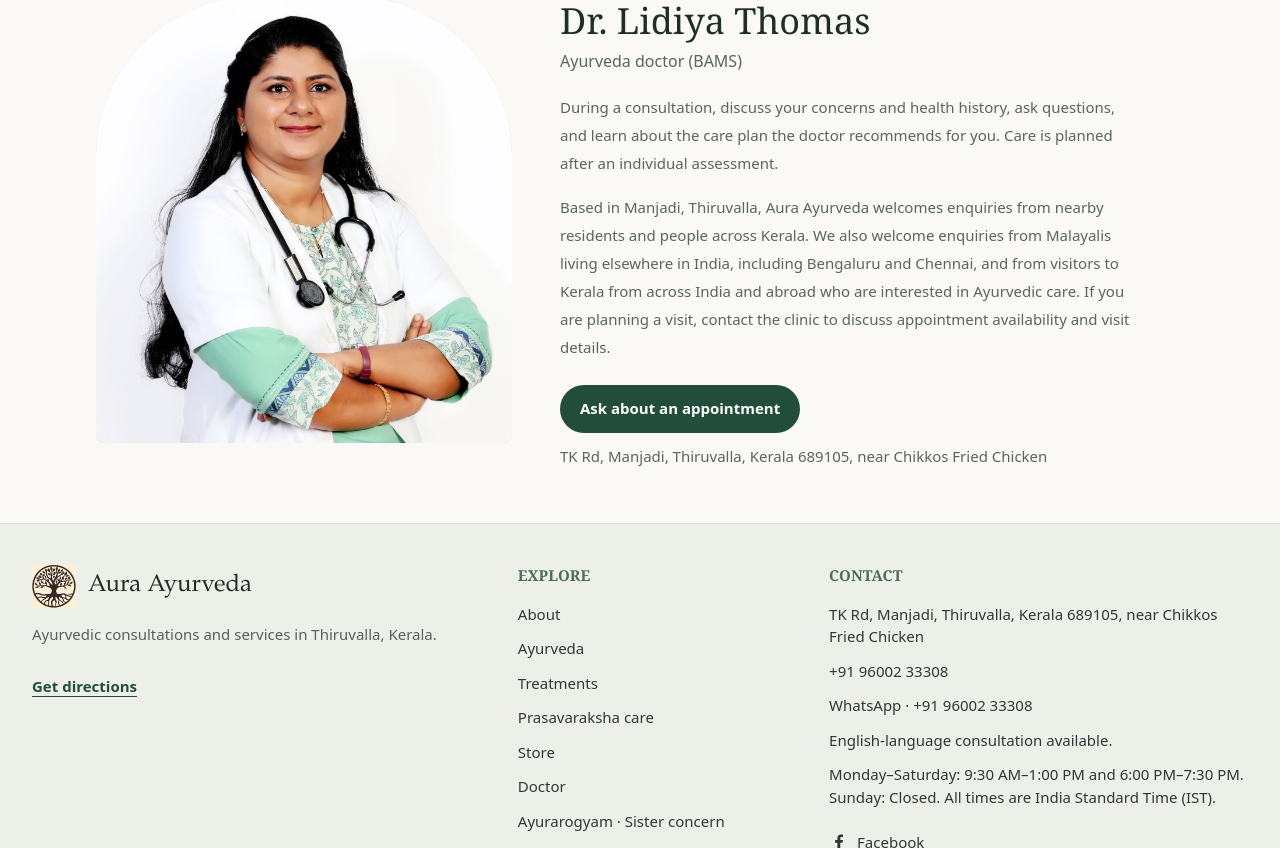
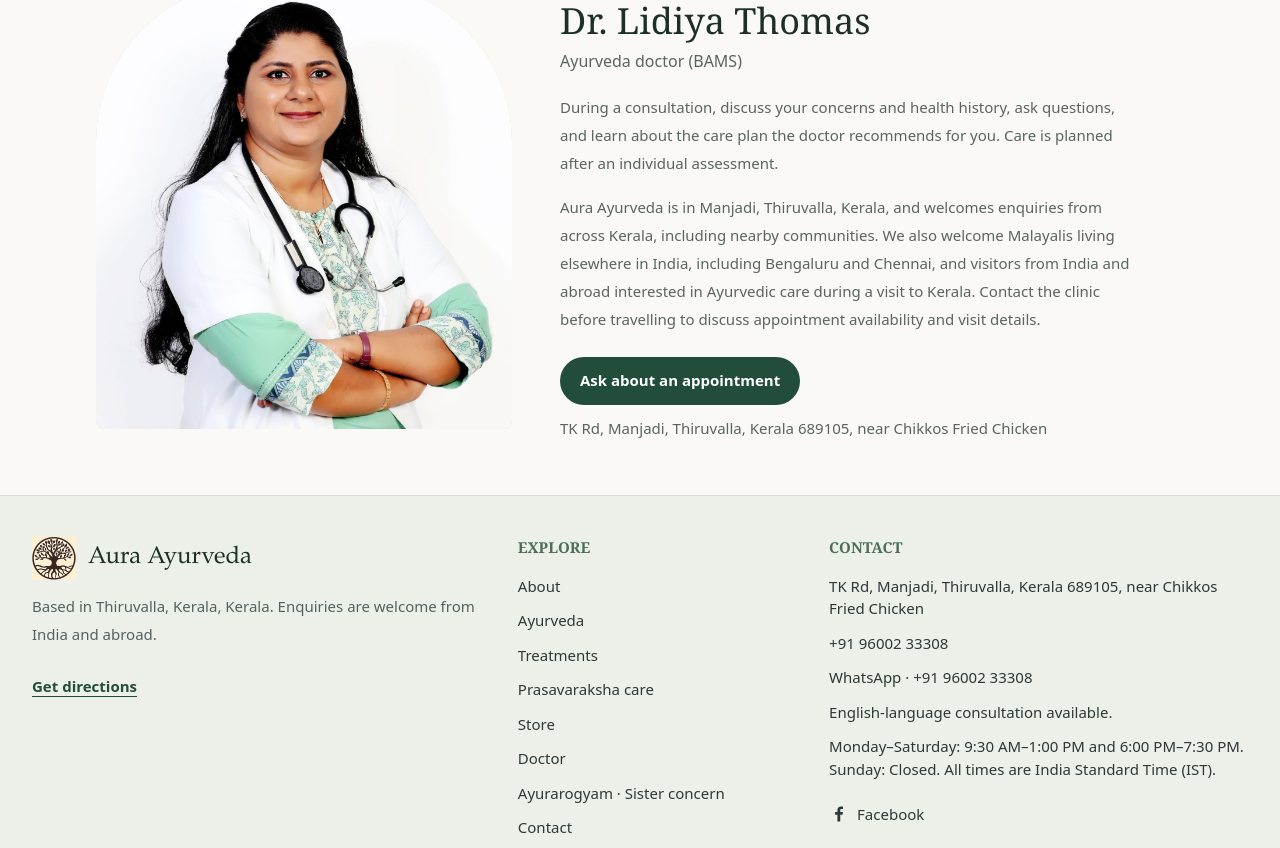
Before and after one commit to emilchacko/aurayurvdawebsite, a Next.js app: page /doctor in a window 1280 px wide. Shown: the part 347-1195 px from the top of the page. Built offline with nearby package versions, Linux system fonts and the light colour scheme.

Commit message:
Broaden clinic audience messaging

```diff
--- a/src/app/ayurarogyam/page.tsx
+++ b/src/app/ayurarogyam/page.tsx
@@ -186,7 +186,7 @@ export default function AyurarogyamPage() {
           <div className="grid gap-6 rounded-xl bg-[#214d3a] p-6 text-white sm:p-8 lg:grid-cols-[1fr_auto] lg:items-center">
             <div>
               <p className="text-xs font-semibold uppercase tracking-[0.14em] text-white/75">
-                Local clinic · Manakachira
+                Ayurarogyam clinic · Manakachira
               </p>
               <h2 className="mt-2 font-serif text-3xl">
                 Have a question before visiting?
--- a/src/app/ayurveda/page.tsx
+++ b/src/app/ayurveda/page.tsx
@@ -37,7 +37,7 @@ export default function AyurvedaPage() {
         </div>
 
         <div className="mt-8 flex flex-col gap-3 rounded-xl bg-[#214d3a] p-5 text-white sm:flex-row sm:items-center sm:justify-between sm:p-6">
-          <div><p className="text-xs font-semibold uppercase tracking-[0.12em] text-white/70">Local Ayurvedic clinic</p><h2 className="mt-1 font-serif text-2xl">{siteConfig.locationLabel}</h2></div>
+          <div><p className="text-xs font-semibold uppercase tracking-[0.12em] text-white/70">Clinic consultations</p><h2 className="mt-1 font-serif text-2xl">{siteConfig.locationLabel}</h2></div>
           <a href={getWhatsAppUrl(`Hello, I would like to ask how an Ayurvedic consultation works at ${siteConfig.businessName} in ${siteConfig.locationLabel}.`)} target="_blank" rel="noreferrer" className="inline-flex min-h-12 items-center justify-center rounded-full bg-white px-5 text-sm font-semibold text-[#214d3a]">Ask on WhatsApp</a>
         </div>
       </section>
--- a/src/app/doctor/page.tsx
+++ b/src/app/doctor/page.tsx
@@ -43,13 +43,13 @@ export default function DoctorPage() {
             ) : null}
             <p className="mt-5 max-w-xl text-sm leading-7 text-[#58665c]">During a consultation, discuss your concerns and health history, ask questions, and learn about the care plan the doctor recommends for you. Care is planned after an individual assessment.</p>
             <p className="mt-4 max-w-xl text-sm leading-7 text-[#58665c]">
-              Based in Manjadi, Thiruvalla, {siteConfig.businessName} welcomes
-              enquiries from nearby residents and people across Kerala. We also
-              welcome enquiries from Malayalis living elsewhere in India,
-              including Bengaluru and Chennai, and from visitors to Kerala
-              from across India and abroad who are interested in Ayurvedic
-              care. If you are planning a visit, contact the clinic to discuss
-              appointment availability and visit details.
+              {siteConfig.businessName} is in Manjadi, Thiruvalla, Kerala, and
+              welcomes enquiries from across Kerala, including nearby
+              communities. We also welcome Malayalis living elsewhere in India,
+              including Bengaluru and Chennai, and visitors from India and
+              abroad interested in Ayurvedic care during a visit to Kerala.
+              Contact the clinic before travelling to discuss appointment
+              availability and visit details.
             </p>
             <a href={getWhatsAppUrl(`Hello, I would like to ask about an appointment with ${siteConfig.doctorName} at ${siteConfig.businessName} in ${siteConfig.locationLabel}.`)} target="_blank" rel="noreferrer" className="mt-6 inline-flex min-h-12 items-center justify-center rounded-full bg-[#214d3a] px-5 text-sm font-semibold text-white">Ask about an appointment</a>
             <p className="mt-3 text-sm text-[#58665c]">{siteConfig.address.display}</p>
--- a/src/app/page.tsx
+++ b/src/app/page.tsx
@@ -160,7 +160,7 @@ export default function Home() {
       <section aria-label="Clinic details" className="border-y border-[#d8ded4] bg-[#faf9f5]">
         <Container>
           <div className="grid gap-4 py-5 sm:grid-cols-3 sm:gap-6">
-            <div><p className="text-xs font-semibold uppercase tracking-[0.12em] text-[#a05435]">Local clinic</p><p className="mt-1 text-sm font-medium text-[#34463b]">{siteConfig.locationLabel}</p></div>
+            <div><p className="text-xs font-semibold uppercase tracking-[0.12em] text-[#a05435]">Clinic location</p><p className="mt-1 text-sm font-medium text-[#34463b]">{siteConfig.locationLabel}</p></div>
             <div><p className="text-xs font-semibold uppercase tracking-[0.12em] text-[#a05435]">Speak directly</p><p className="mt-1 text-sm font-medium text-[#34463b]">Call or message the clinic</p></div>
             <div><p className="text-xs font-semibold uppercase tracking-[0.12em] text-[#a05435]">First step</p><p className="mt-1 text-sm font-medium text-[#34463b]">Ask about an appointment</p></div>
           </div>
--- a/src/app/store/page.tsx
+++ b/src/app/store/page.tsx
@@ -68,7 +68,7 @@ export default function StorePage() {
         </div>
 
         <div className="mt-6 grid gap-3 rounded-xl bg-[#edf0e8] p-4 sm:grid-cols-3 sm:p-5">
-          <p className="text-sm leading-6 text-[#34463b]">Local clinic in {siteConfig.locationLabel}</p>
+          <p className="text-sm leading-6 text-[#34463b]">Based in {siteConfig.locationLabel}, Kerala</p>
           <p className="text-sm leading-6 text-[#34463b]">Talk to the clinic before you order</p>
           <p className="text-sm leading-6 text-[#34463b]">Product suitability confirmed case by case</p>
         </div>
--- a/src/app/treatments/page.tsx
+++ b/src/app/treatments/page.tsx
@@ -47,7 +47,6 @@ export default function TreatmentsPage() {
           ))}
         </div>
 
-        <p className="mt-6 max-w-3xl text-xs leading-6 text-[#58665c]">Images are illustrative and do not depict treatment results or guarantee an outcome. Persistent or severe symptoms should be assessed by an appropriately qualified medical professional.</p>
         <p className="mt-3 text-sm text-[#58665c]">Visit {siteConfig.businessName}: {siteConfig.locationLabel} · <Link href="/contact" className="font-semibold text-[#214d3a] underline underline-offset-4">Contact and directions</Link></p>
         <p className="mt-5 text-sm text-[#58665c]">
           For background on Kerala Ayurveda, browse the{" "}
--- a/src/components/layout/footer.tsx
+++ b/src/components/layout/footer.tsx
@@ -34,7 +34,8 @@ export function Footer() {
             <div className="font-serif text-2xl text-[#1d3026]">{siteConfig.businessName}</div>
           </div>
           <p className="mt-3 max-w-md text-sm leading-7 text-[#536260]">
-            Ayurvedic consultations and services in {siteConfig.locationLabel}.
+            Based in {siteConfig.locationLabel}, Kerala. Enquiries are welcome
+            from India and abroad.
           </p>
           <a href={siteConfig.googleMapsUrl} target="_blank" rel="noreferrer" className="mt-4 inline-flex min-h-11 items-center text-sm font-semibold text-[#214d3a] underline underline-offset-4">Get directions</a>
         </div>
```
